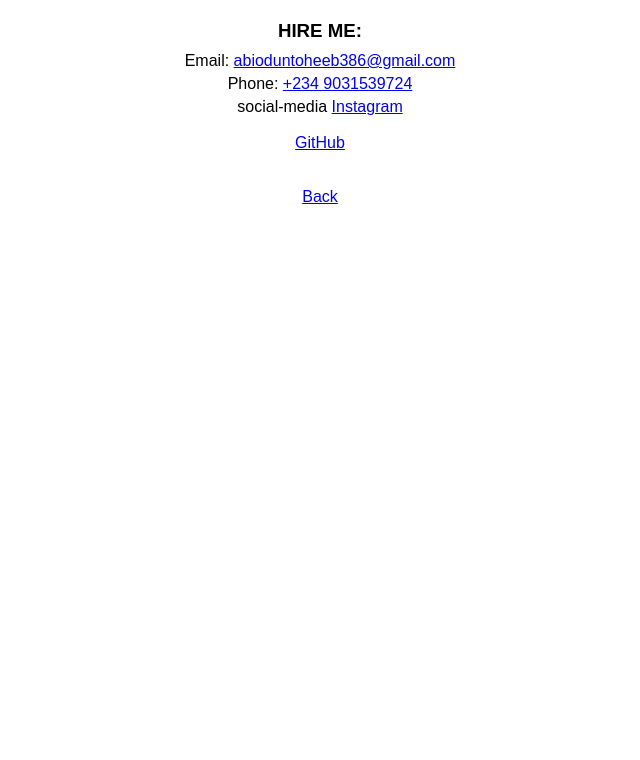
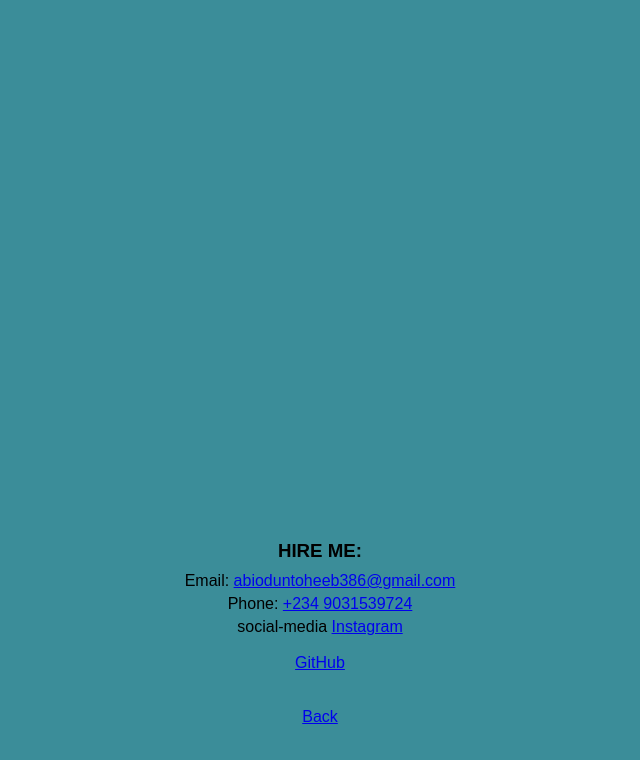
Before and after one commit to fawazming/teamsaphire, a plain HTML site: page toheeb/contactme.html in a window 1280 px wide. Shown: the whole page, without its empty margins (320-960 px from the left). Drawn offline with Linux system fonts and the light colour scheme; files that its build step writes are made by us from their sources.

Commit message:
update adeoye

```diff
--- a/adeoye/Portfolio/contact.css
+++ b/adeoye/Portfolio/contact.css
@@ -1,3 +1,9 @@
+body{
+    background-color: #3b8d99;
+    justify-text: center;
+    align-text: center;
+    padding-top: 40%;
+}
 .contact-info {
     text-align: center;
     margin-top: 20px;
```
Also changed, not shown: adeoye/Hameed/index.html (+1 -0 lines), adeoye/Portfolio/index.html (+1 -1 lines).
